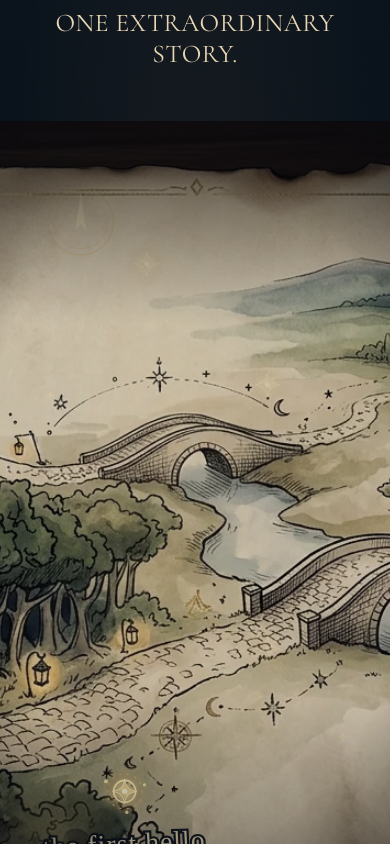
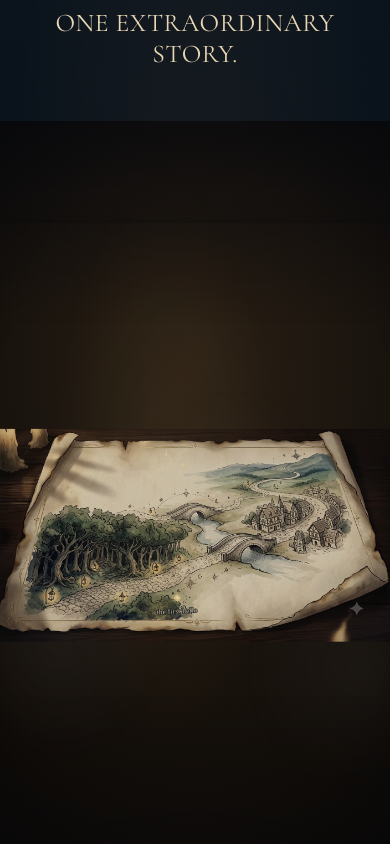
Before and after one commit to bhoomikabhatt05/enchanted-wedding, a React (Vite) app: page / in a window 390 px wide. Shown: the part 6360-7204 px from the top of the page. Built offline with nearby package versions, Linux system fonts and the light colour scheme; a web font is replaced by a local one.

Commit message:
Mobile map: parchment letterbox on portrait phones (375-430)

```diff
--- a/src/experience/scenes/JourneyMap.jsx
+++ b/src/experience/scenes/JourneyMap.jsx
@@ -113,6 +113,9 @@ export default function JourneyMap() {
   const [wide, setWide] = useState(() =>
     typeof window === "undefined" ? true : window.innerWidth / window.innerHeight >= 1
   );
+  const [isNarrow, setIsNarrow] = useState(() =>
+    typeof window === "undefined" ? false : window.innerWidth <= 480
+  );
   const layout = wide ? WIDE : TALL;
 
   useGSAP(
@@ -151,9 +154,13 @@ export default function JourneyMap() {
       const prints = q("[data-prints]")[0];
       const ticks = ticksRef.current;
       const mq = window.matchMedia("(min-aspect-ratio: 1/1)");
+      const narrowMq = window.matchMedia("(max-width: 480px)");
       const onLayout = (e) => setWide(e.matches);
+      const onNarrow = (e) => setIsNarrow(e.matches);
       if (mq.addEventListener) mq.addEventListener("change", onLayout);
       else if (mq.addListener) mq.addListener(onLayout);
+      if (narrowMq.addEventListener) narrowMq.addEventListener("change", onNarrow);
+      else if (narrowMq.addListener) narrowMq.addListener(onNarrow);
 
       const updateActive = (index) => {
         if (activeRef.current === index) return;
@@ -461,6 +468,8 @@ export default function JourneyMap() {
         if (ro) ro.disconnect();
         if (mq.removeEventListener) mq.removeEventListener("change", onLayout);
         else if (mq.removeListener) mq.removeListener(onLayout);
+        if (narrowMq.removeEventListener) narrowMq.removeEventListener("change", onNarrow);
+        else if (narrowMq.removeListener) narrowMq.removeListener(onNarrow);
       };
     },
     { scope: rootRef, dependencies: [reducedMotion, milestones.length, wide] }
@@ -473,7 +482,7 @@ export default function JourneyMap() {
           <Label className={styles.chapter} sigil><MoonPhase phase="half" />{journey.chapter}</Label>
           <h2 className={styles.lede}>{journey.lede}</h2>
           <div className={styles.staticMap}>
-            <MapArt routeRef={routeRef} mapSrc={mapSrc} litAll layout={WIDE} notesOpacity={0.85} />
+            <MapArt routeRef={routeRef} mapSrc={mapSrc} litAll layout={WIDE} notesOpacity={0.85} isNarrow={isNarrow} />
           </div>
           <div className={styles.staticPrints}>
             {milestones.map((m) => (
@@ -504,7 +513,7 @@ export default function JourneyMap() {
         <div className={styles.backdrop} aria-hidden="true" />
 
         <div className={styles.mapDrift} aria-hidden="true">
-          <MapArt routeRef={routeRef} mapSrc={mapSrc} litAll={false} layout={layout} notesOpacity={0} />
+          <MapArt routeRef={routeRef} mapSrc={mapSrc} litAll={false} layout={layout} notesOpacity={0} isNarrow={isNarrow} />
         </div>
 
         <div ref={lightRef} className={styles.mapLight} aria-hidden="true" />
@@ -594,12 +603,12 @@ export default function JourneyMap() {
   );
 }
 
-function MapArt({ routeRef, mapSrc, litAll, layout, notesOpacity }) {
+function MapArt({ routeRef, mapSrc, litAll, layout, notesOpacity, isNarrow }) {
   return (
     <svg
       className={styles.mapSvg}
       viewBox={`0 0 ${MAP_W} ${MAP_H}`}
-      preserveAspectRatio="xMidYMid slice"
+      preserveAspectRatio={isNarrow ? "xMidYMid meet" : "xMidYMid slice"}
       role="img"
       aria-label="An illustrated magical map with a golden thread passing through five stars"
     >
--- a/src/experience/scenes/JourneyMap.module.css
+++ b/src/experience/scenes/JourneyMap.module.css
@@ -40,6 +40,42 @@
   position: absolute;
   inset: 0;
   z-index: 1;
+}
+
+/* Portrait phones: letterbox the parchment so the illustration is read
+   as a window onto a larger map, not a cropped slice. The stage backdrop
+   becomes parchment so the meet bars are warm, not navy. */
+@media (max-width: 480px) {
+  .stage {
+    background:
+      radial-gradient(120% 90% at 50% 28%, #2a1f14 0%, #1a140e 38%, #0e0a06 72%, #07050a 100%);
+  }
+
+  .backdrop {
+    background:
+      radial-gradient(100% 72% at 50% 30%, #2a1f14 0%, #1a140e 42%, #0e0a06 74%),
+      linear-gradient(180deg, #e9d5a8 0%, #d8c5a0 100%);
+    opacity: 0.22;
+  }
+
+  .mapDrift {
+    display: flex;
+    align-items: center;
+    justify-content: center;
+    padding: 6vh 0 8vh;
+  }
+
+  .mapSvg {
+    width: 100%;
+    height: auto;
+    max-height: 74vh;
+    max-width: 100%;
+    filter: sepia(0.14) saturate(1.02) contrast(1.02) brightness(0.96);
+    box-shadow:
+      0 18px 48px rgba(0, 0, 0, 0.55),
+      0 2px 10px rgba(0, 0, 0, 0.35);
+    border-radius: 2px;
+  }
 }
 
 .mapSvg {
```
